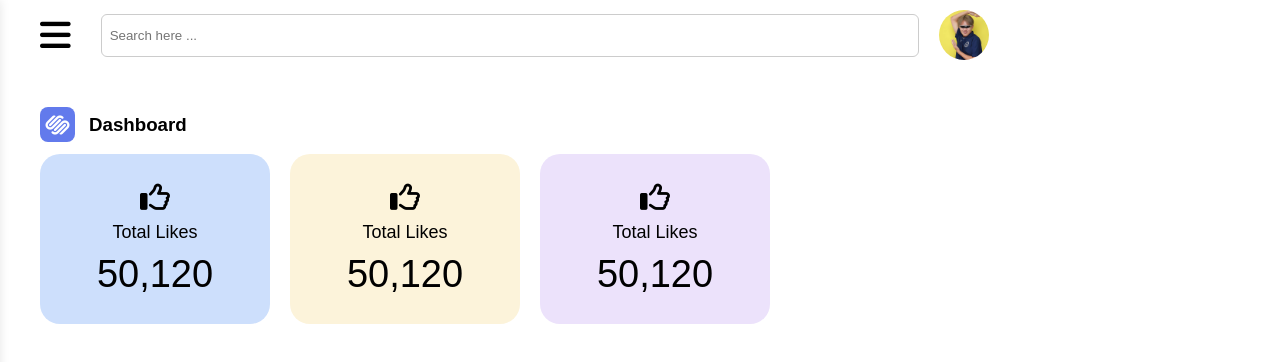
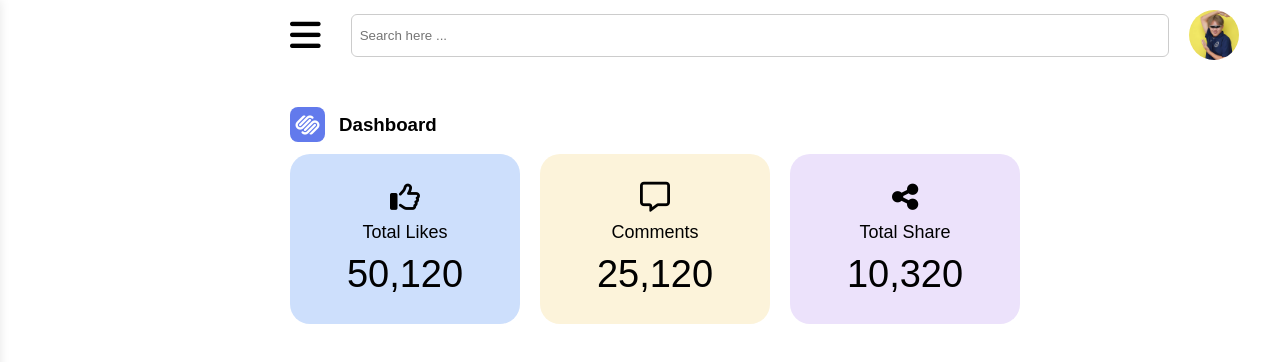
Before and after one commit to WisanuOdds/wisanu_hard_ui, a plain HTML site: page index.html in a window 1280 px wide. Drawn offline with Linux system fonts and the light colour scheme.

Commit message:
Fix positon main coontent because i too lazy to press the Hamberger button

```diff
--- a/index.html
+++ b/index.html
@@ -59,15 +59,15 @@
                 </div>
 
                 <div id="comment" class="matrix">
-                    <i class="fa-regular fa-thumbs-up matrix-icon"></i>
-                    <span class="matrix-title">Total Likes</span>
-                    <span class="matrix-number">50,120</span>
+                    <i class="fa-regular fa-message matrix-icon"></i>
+                    <span class="matrix-title">Comments</span>
+                    <span class="matrix-number">25,120</span>
                 </div>
 
                 <div id="share" class="matrix">
-                    <i class="fa-regular fa-thumbs-up matrix-icon"></i>
-                    <span class="matrix-title">Total Likes</span>
-                    <span class="matrix-number">50,120</span>
+                    <i class="fa-solid fa-share-nodes matrix-icon"></i>
+                    <span class="matrix-title">Total Share</span>
+                    <span class="matrix-number">10,320</span>
                 </div>
 
             </div>
--- a/styles/body.css
+++ b/styles/body.css
@@ -96,13 +96,15 @@ body {
     display: flex;
     flex-direction: column;
     max-width: auto;
+    position: fixed;
+    left: 250px;
     padding: 10px 30px 0px 40px;
     flex-grow: 1;
-    transition: transform 0.3s ease;
+    /* transition: transform 0.3s ease; */
 
     /* background-color: #ebebeb; */
 }
-
+/*
 .main-content.shift {
     transform: translateX(250px);
-}
+} */
--- a/styles/dashboard.css
+++ b/styles/dashboard.css
@@ -19,7 +19,6 @@
 
 }
 
-
 .icon-title{
     display: flex;
     justify-content: center;
@@ -34,6 +33,7 @@
     background-color: #627aec;
 
 }
+
 .matrix {
     display: flex;
     flex-direction: column;
@@ -47,6 +47,7 @@
     padding: 10px;
     color: #000000;
 }
+
 #like{
     background-color: #cddffc;
 }
--- a/styles/search.css
+++ b/styles/search.css
@@ -1,4 +1,3 @@
-
 .content-hamburger-search {
     display: flex;
     align-items: center;
@@ -19,7 +18,8 @@
     border: 1px solid #ccc;
     border-radius: 6px;
     margin-left: 30px;
-    transition: transform 0.3s ease; /* Smooth movement */
+    transition: transform 0.3s ease;
+    /* Smooth movement */
 }
 
 .hamburger {
@@ -28,8 +28,16 @@
     transition: all 0.3s ease;
 }
 
+/* เอฟเฟกต์ hover */
+.hamburger:hover {
+    transform: scale(1.1);
+    /* ขยายขนาดขึ้น 10% */
+    color: #8698f0;
+    /* เปลี่ยนสีเป็นสีที่ต้องการ */
+}
 
-img{
+
+img {
     width: 50px;
     height: 50px;
     border-radius: 100%;
```
